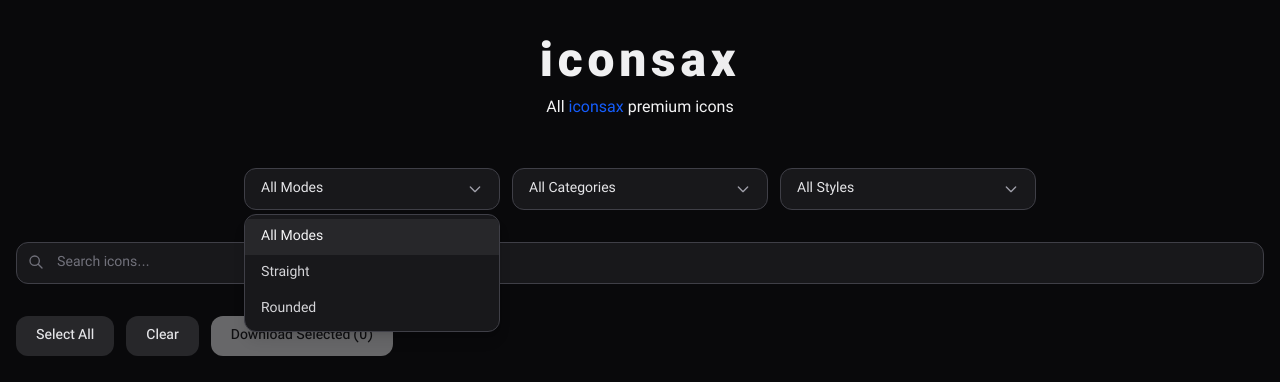
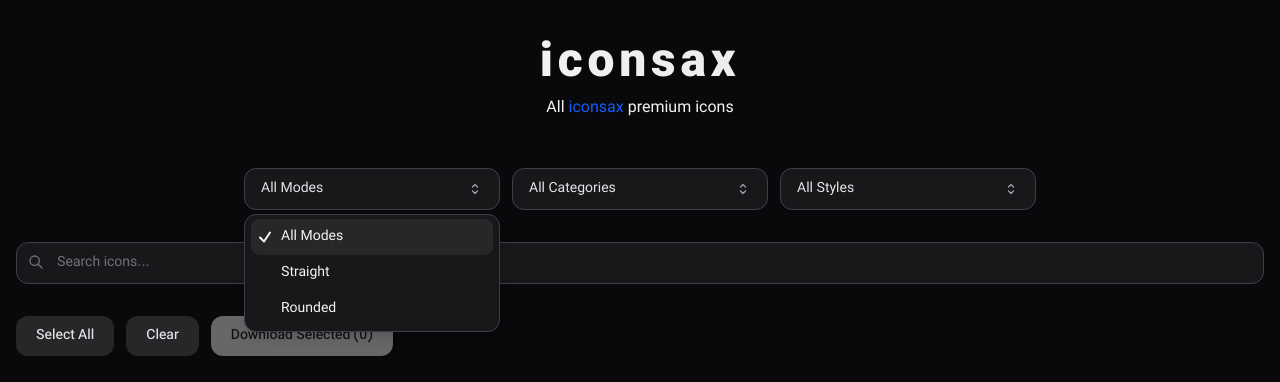
Before and after one commit to chaveamin/iconsax, a Next.js app: page / in a window 1280 px wide. Both pictures are taken after a click on the button "All Modes". Shown: the top 382 px of the page. Built offline with nearby package versions, Linux system fonts and the light colour scheme; no server answers.

Commit message:
upgrade headless ui to data attributes

```diff
--- a/package.json
+++ b/package.json
@@ -11,6 +11,7 @@
   },
   "dependencies": {
     "@headlessui/react": "^2.2.10",
+    "clsx": "^2.1.1",
     "file-saver": "^2.0.5",
     "jszip": "^3.10.1",
     "next": "16.2.4",
--- a/src/components/ui/CustomSelect.tsx
+++ b/src/components/ui/CustomSelect.tsx
@@ -6,6 +6,7 @@
   Transition,
 } from "@headlessui/react";
 import { SelectOption } from "@/src/types";
+import { clsx } from "clsx";
 
 interface CustomSelectProps {
   options: SelectOption[];
@@ -20,44 +21,52 @@
   return (
     <Listbox value={value} onChange={onChange}>
       <div className="relative">
-        <ListboxButton className="bg-zinc-900 border border-zinc-700 rounded-xl px-4 py-2.5 text-sm text-zinc-200 w-full min-w-64 text-left focus:outline-none focus:ring-2 focus:ring-zinc-500 transition-all flex items-center justify-between">
+        <ListboxButton className="bg-zinc-900 border border-zinc-700 rounded-xl px-4 py-2.5 text-sm text-zinc-200 w-full min-w-64 text-left focus:outline-none transition-all flex items-center justify-between">
           <span>{selectedOption.label}</span>
           <svg
+            xmlns="http://www.w3.org/2000/svg"
+            fill="none"
+            viewBox="0 0 24 24"
+            strokeWidth={2}
+            stroke="currentColor"
             className="size-4 text-zinc-400"
-            fill="none"
-            stroke="currentColor"
-            viewBox="0 0 24 24"
           >
             <path
               strokeLinecap="round"
               strokeLinejoin="round"
-              strokeWidth={2}
-              d="M19 9l-7 7-7-7"
+              d="M8.25 15 12 18.75 15.75 15m-7.5-6L12 5.25 15.75 9"
             />
           </svg>
         </ListboxButton>
-        <Transition
-          enter="transition duration-100 ease-out"
-          enterFrom="transform scale-95 opacity-0"
-          enterTo="transform scale-100 opacity-100"
-          leave="transition duration-75 ease-out"
-          leaveFrom="transform scale-100 opacity-100"
-          leaveTo="transform scale-95 opacity-0"
+
+        <ListboxOptions
+          transition
+          className="absolute z-10 mt-1 w-full bg-zinc-900 border border-zinc-700 rounded-xl py-1 shadow-lg focus:outline-none max-h-60 overflow-auto origin-top transition duration-200 ease-out data-closed:scale-95 data-closed:opacity-0"
         >
-          <ListboxOptions className="absolute z-10 mt-1 w-full bg-zinc-900 border border-zinc-700 rounded-xl py-1 shadow-lg focus:outline-none max-h-60 overflow-auto">
           {options.map((option) => (
             <ListboxOption
               key={option.value}
               value={option.value}
-                className={({ active }) =>
-                  `cursor-pointer select-none px-4 py-2 text-sm ${active ? "bg-zinc-800 text-zinc-100" : "text-zinc-300"}`
-                }
+              className="group cursor-pointer rounded-lg flex items-center gap-x-2 select-none mx-1.5 px-1.5 py-2 text-sm data-selected:bg-zinc-800 data-selected:text-zinc-100"
             >
+              <svg
+                xmlns="http://www.w3.org/2000/svg"
+                fill="none"
+                viewBox="0 0 24 24"
+                strokeWidth={3}
+                stroke="currentColor"
+                className="size-4 invisible group-data-selected:visible"
+              >
+                <path
+                  strokeLinecap="round"
+                  strokeLinejoin="round"
+                  d="m4.5 12.75 6 6 9-13.5"
+                />
+              </svg>
               {option.label}
             </ListboxOption>
           ))}
         </ListboxOptions>
-        </Transition>
       </div>
     </Listbox>
   );
```
Also changed, not shown: 1 other file (tests, documents, lock files or other folders). Lines whose indentation alone changed are shown as unchanged.
